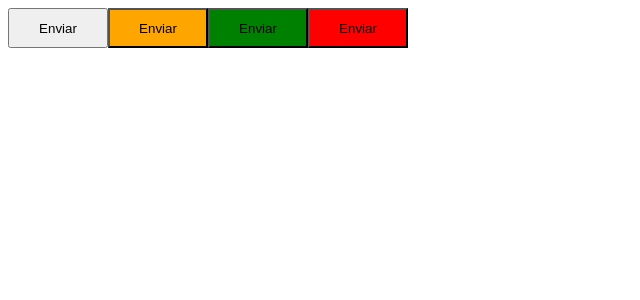
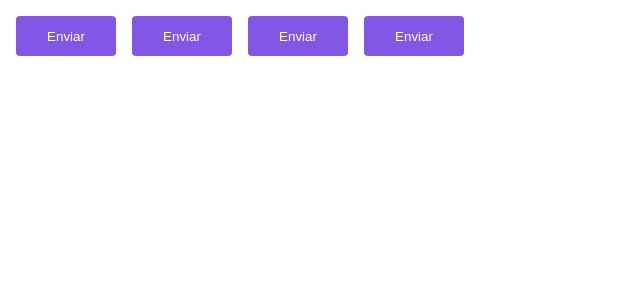
Before and after one commit to Carvalho2099/projeto-100-dias, a React (Vite) app in the folder 01-React-Rocketseat/02-ignite-timer/02-ignite-timer/: page / in a window 1280 px wide. Shown: the top 300 px of the page, without its empty margins (0-640 px from the left). Built offline with nearby package versions, Linux system fonts and the light colour scheme.

Commit message:
dia 17 - rocketseat - Aprofundando em Hooks pt3

```diff
--- a/01-React-Rocketseat/02-ignite-timer/02-ignite-timer/src/App.tsx
+++ b/01-React-Rocketseat/02-ignite-timer/02-ignite-timer/src/App.tsx
@@ -1,14 +1,16 @@
+import { ThemeProvider } from "styled-components";
 import { Button } from "./components/Button";
+import { defaultTheme } from "./styles/themes/default";
 
 
 export default function App() {
 
   return (
-    <>
+    <ThemeProvider theme ={defaultTheme}>
       <Button variant="primary" />
       <Button variant="secondary" />
       <Button variant="success" />
       <Button variant="danger" />
-    </>
+    </ThemeProvider>
   )
 }
--- a/01-React-Rocketseat/02-ignite-timer/02-ignite-timer/src/components/Button.styles.ts
+++ b/01-React-Rocketseat/02-ignite-timer/02-ignite-timer/src/components/Button.styles.ts
@@ -17,10 +17,16 @@
 export const ButtonContainer = styled.button<ButtonContainerProps>`
     width: 100px;
     height: 40px;
+    border-radius: 4px;
+    border: 0;
+    margin: 8px;
 
-    ${props => {
+    background-color: ${props => props.theme.primary};
+    color: ${props => props.theme.white};
+
+    /*${props => {
         return css`
             background-color: ${buttonVariants[props.variant]}
         `
-    }}
+    }}*/
  `;
--- /dev/null
+++ b/01-React-Rocketseat/02-ignite-timer/02-ignite-timer/src/styles/themes/default.ts
@@ -0,0 +1,5 @@
+export const defaultTheme = {
+    white: '#FFF',
+    primary: '#8257e6',
+    secondary: 'orange',
+  }
```
